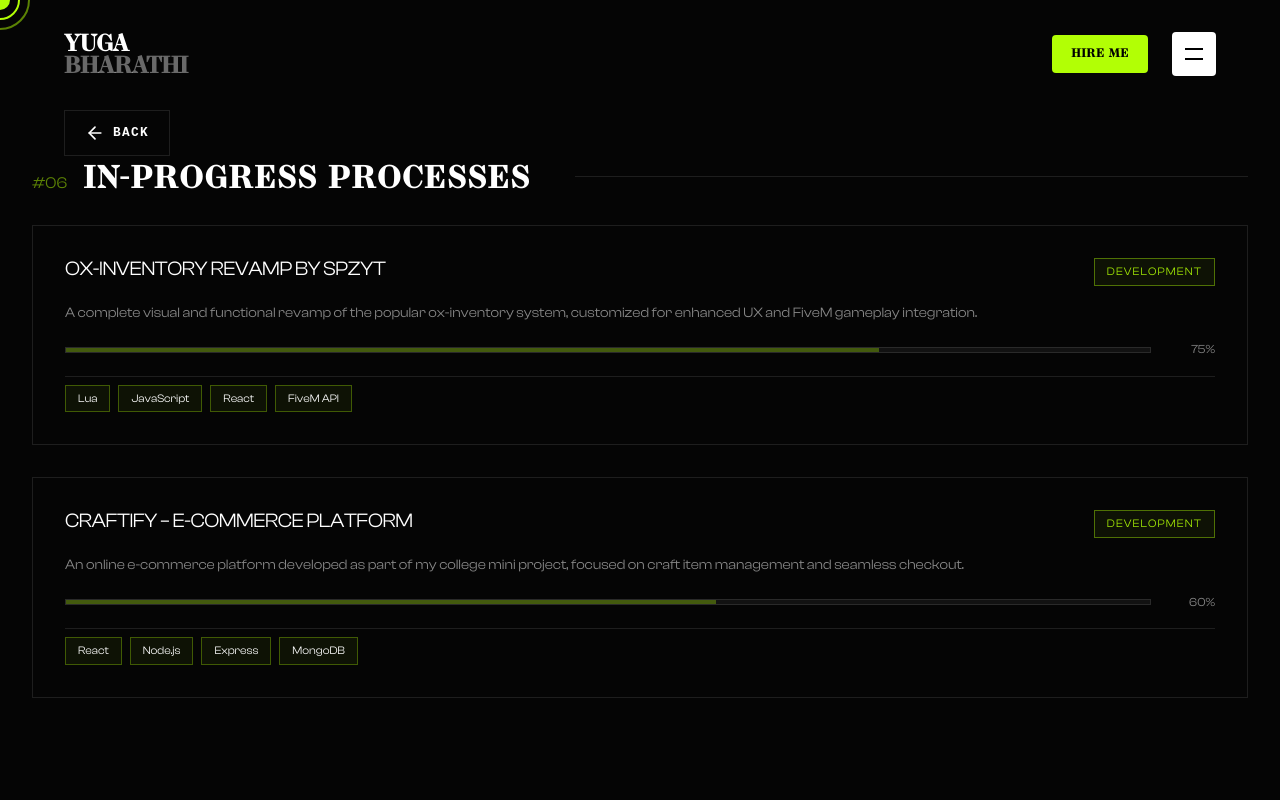
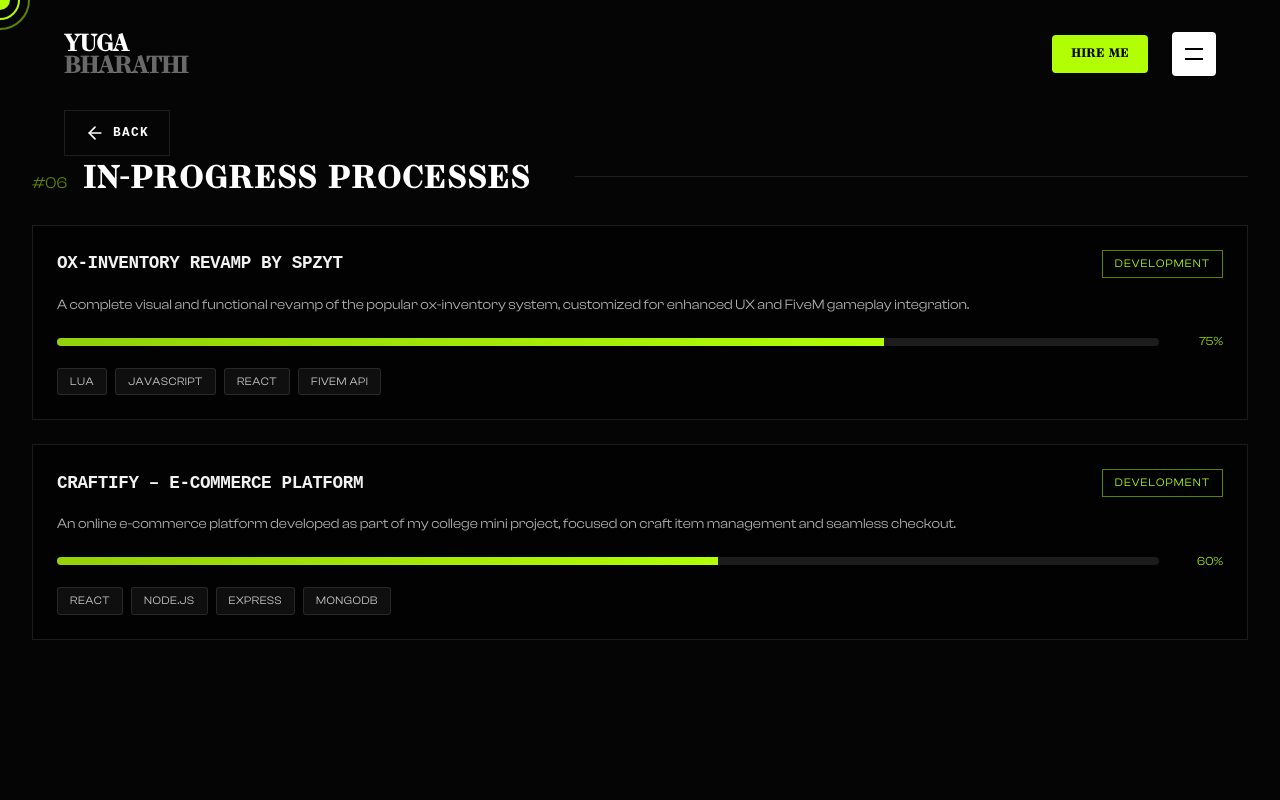
Before and after one commit to spiicez21/SPiceZ-Portfolio, a React (Vite) app: page /in-progress in a window 1280 px wide. Shown: the top 800 px of the page. Built offline with nearby package versions, Linux system fonts and the light colour scheme; a web font is replaced by a local one.

Commit message:
feat: Add new Portfolio page with StackTrace section, detailed footer, and in-progress processes styling.

```diff
--- a/src/components/layout/FooterBar.css
+++ b/src/components/layout/FooterBar.css
@@ -61,7 +61,11 @@
 
 .telemetry-value {
     color: var(--accent);
-    font-weight: 700;
+    font-weight: 300;
+    font-variant-numeric: tabular-nums;
+    min-width: 3.5ch;
+    display: inline-block;
+    text-align: right;
 }
 
 .telemetry-value.text-green {
@@ -78,6 +82,12 @@
     color: #d100d1;
     /* LH44 Purple */
     text-shadow: 0 0 5px rgba(209, 0, 209, 0.5);
+}
+
+/* Fixed width for time numbers */
+.telemetry-value.nums {
+    min-width: 5.5ch;
+    letter-spacing: 0.05em;
 }
 
 .telemetry-sep {
--- a/src/components/sections/InProgressProcesses.css
+++ b/src/components/sections/InProgressProcesses.css
@@ -1,85 +1,79 @@
 .wip-list {
     display: flex;
     flex-direction: column;
-    gap: 2rem;
+    gap: 1.5rem;
 }
 
 .wip-item {
-    border: var(--border-width) solid var(--border);
-    padding: 2rem;
-    background: var(--bg);
-    display: flex;
-    flex-direction: column;
-    gap: 1rem;
-    transition: all 0.3s ease;
+    border: 1px solid rgba(255, 255, 255, 0.1);
+    padding: 1.5rem;
+    background: rgba(0, 0, 0, 0.5);
+    transition: border-color 0.3s ease;
 }
 
 .wip-item:hover {
     border-color: rgba(178, 255, 5, 0.5);
-    box-shadow: 0 4px 16px rgba(178, 255, 5, 0.1);
 }
 
 .wip-header {
     display: flex;
     justify-content: space-between;
-    align-items: flex-start;
-    gap: 1rem;
+    align-items: center;
+    margin-bottom: 1rem;
+    flex-wrap: wrap;
+    gap: 0.75rem;
 }
 
 .wip-title {
     font-family: var(--font-mono);
-    font-size: 1.25rem;
-    font-weight: 400;
-    color: var(--ink);
+    font-size: 1.1rem;
+    font-weight: 600;
+    color: rgba(255, 255, 255, 0.95);
     margin: 0;
 }
 
 .wip-status {
     font-family: var(--font-mono);
     font-size: 0.7rem;
-    color: rgba(178, 255, 5, 0.9);
+    color: rgba(178, 255, 5, 1);
+    padding: 0.25rem 0.75rem;
+    border: 1px solid rgba(178, 255, 5, 0.5);
     text-transform: uppercase;
     letter-spacing: 0.1em;
-    padding: 0.25rem 0.75rem;
-    border: var(--border-width) solid rgba(178, 255, 5, 0.4);
-    background: rgba(178, 255, 5, 0.05);
-    white-space: nowrap;
 }
 
 .wip-description {
-    color: var(--ink-muted);
+    color: rgba(255, 255, 255, 0.7);
     line-height: 1.6;
     font-size: 0.875rem;
+    margin: 0 0 1rem 0;
 }
 
 .wip-progress {
     display: flex;
     align-items: center;
     gap: 1rem;
+    margin-bottom: 1rem;
 }
 
 .progress-bar-container {
     flex: 1;
-    height: 6px;
-    background: rgba(255, 255, 255, 0.05);
-    border: var(--border-width) solid var(--border);
+    height: 8px;
+    background: rgba(255, 255, 255, 0.1);
+    border-radius: 4px;
     overflow: hidden;
-    position: relative;
-    pointer-events: none;
 }
 
 .progress-bar-fill {
     height: 100%;
-    background: rgba(178, 255, 5, 0.3);
+    background: linear-gradient(90deg, rgba(178, 255, 5, 0.8), rgba(178, 255, 5, 1));
     transition: width 0.3s ease;
-    position: relative;
-    pointer-events: none;
 }
 
 .progress-label {
     font-family: var(--font-mono);
     font-size: 0.75rem;
-    color: var(--ink-muted);
+    color: rgba(178, 255, 5, 0.9);
     min-width: 3rem;
     text-align: right;
 }
@@ -88,28 +82,27 @@
     display: flex;
     flex-wrap: wrap;
     gap: 0.5rem;
-    padding-top: 0.5rem;
-    border-top: var(--border-width) solid var(--border);
 }
 
 .tech-badge {
     font-family: var(--font-mono);
     font-size: 0.7rem;
+    color: rgba(255, 255, 255, 0.8);
     padding: 0.25rem 0.75rem;
-    border: var(--border-width) solid rgba(178, 255, 5, 0.3);
-    color: var(--ink);
-    background: rgba(178, 255, 5, 0.05);
-    transition: all 0.2s ease;
+    background: rgba(255, 255, 255, 0.05);
+    border: 1px solid rgba(255, 255, 255, 0.1);
+    border-radius: 3px;
+    text-transform: uppercase;
+    letter-spacing: 0.05em;
 }
 
-.tech-badge:hover {
-    border-color: rgba(178, 255, 5, 0.6);
-    background: rgba(178, 255, 5, 0.1);
-}
+@media (max-width: 768px) {
+    .wip-item {
+        padding: 1.25rem;
+    }
 
-@media (max-width: 640px) {
-    .wip-item {
-        padding: 1.5rem;
+    .wip-title {
+        font-size: 1rem;
     }
 
     .wip-header {
--- a/src/components/sections/StackTrace.css
+++ b/src/components/sections/StackTrace.css
@@ -1,22 +1,39 @@
-/* Scattered Tech Stack Layout with Horizontal Scroll */
+/* Simple Grid Layout - No Horizontal Scroll */
 
-.stack-wrapper {
-    width: 100%;
-    height: 100vh;
-    position: relative;
-    overflow: hidden;
+.stack-container {
+    display: grid;
+    grid-template-columns: repeat(2, 1fr);
+    gap: 3rem;
+    padding: 2rem 0;
 }
 
-.stack-scroll-container {
-    width: 150vw;
-    height: 100%;
-    position: relative;
-    will-change: transform;
+.tech-category {
+    display: flex;
+    flex-direction: column;
+    gap: 1.5rem;
 }
 
-/* Tech Logo Scattered Positioning */
+.category-title {
+    font-family: var(--font-mono);
+    font-size: 0.9rem;
+    font-weight: 600;
+    color: rgba(178, 255, 5, 0.8);
+    text-transform: uppercase;
+    letter-spacing: 0.1em;
+    margin: 0;
+    padding-bottom: 0.5rem;
+    border-bottom: 1px solid rgba(255, 255, 255, 0.1);
+}
+
+.tech-grid {
+    display: grid;
+    grid-template-columns: repeat(auto-fill, minmax(100px, 1fr));
+    gap: 1.5rem;
+}
+
+/* Tech Logo */
 .tech-logo {
-    position: absolute;
+    position: relative;
     cursor: pointer;
     z-index: 1;
     transition: z-index 0s 0.3s;
@@ -29,8 +46,8 @@
 
 /* Tech Icon */
 .tech-icon-scattered {
-    width: 80px;
-    height: 80px;
+    width: 100px;
+    height: 100px;
     display: flex;
     align-items: center;
     justify-content: center;
@@ -96,71 +113,44 @@
 
 /* Responsive Adjustments */
 @media (max-width: 1200px) {
-    .tech-icon-scattered {
-        width: 70px;
-        height: 70px;
-        font-size: 2.5rem;
+    .tech-grid {
+        grid-template-columns: repeat(auto-fill, minmax(90px, 1fr));
+        gap: 1.25rem;
     }
 
-    .hover-card-name {
-        font-size: 1rem;
-    }
-
-    .hover-card-category {
-        font-size: 0.7rem;
+    .tech-icon-scattered {
+        width: 90px;
+        height: 90px;
+        font-size: 2.5rem;
     }
 }
 
 @media (max-width: 768px) {
-    .stack-wrapper {
-        height: 80vh;
+    .stack-container {
+        grid-template-columns: 1fr;
+        gap: 2rem;
     }
 
-    .stack-scroll-container {
-        width: 400vw;
+    .tech-grid {
+        grid-template-columns: repeat(auto-fill, minmax(80px, 1fr));
+        gap: 1rem;
     }
 
     .tech-icon-scattered {
-        width: 60px;
-        height: 60px;
+        width: 80px;
+        height: 80px;
         font-size: 2rem;
     }
 
     .hover-card {
-        padding: 0.75rem 1rem;
+        padding: 0.6rem 1rem;
     }
 
     .hover-card-name {
-        font-size: 0.9rem;
+        font-size: 0.8rem;
     }
 
     .hover-card-category {
         font-size: 0.65rem;
     }
 }
-
-/* Scroll Indicator */
-.stack-wrapper::after {
-    content: '→';
-    position: absolute;
-    bottom: 2rem;
-    right: 2rem;
-    font-size: 2rem;
-    color: rgba(178, 255, 5, 0.5);
-    animation: scrollHint 2s ease-in-out infinite;
-    pointer-events: none;
-}
-
-@keyframes scrollHint {
-
-    0%,
-    100% {
-        transform: translateX(0);
-        opacity: 0.5;
-    }
-
-    50% {
-        transform: translateX(10px);
-        opacity: 1;
-    }
-}
--- a/src/routes/Portfolio.tsx
+++ b/src/routes/Portfolio.tsx
@@ -1,9 +1,13 @@
-import { lazy, Suspense } from 'react';
+import { lazy, Suspense, useEffect } from 'react';
 import NavBar from '../components/layout/NavBar';
 import FooterBar from '../components/layout/FooterBar';
 import HeroBootSequence from '../components/sections/HeroBootSequence';
 import WhoAmI from '../components/sections/WhoAmI';
 import SectionTransitions from '../components/utils/SectionTransitions';
+import { ScrollTrigger } from 'gsap/ScrollTrigger';
+import { gsap } from 'gsap';
+
+gsap.registerPlugin(ScrollTrigger);
 
 const VerifiedCredentials = lazy(() => import('../components/sections/VerifiedCredentials'));
 const GitHubActivity = lazy(() => import('../components/sections/GitHubActivity'));
@@ -13,6 +17,25 @@ const WorkNavigation = lazy(() => import('../components/sections/WorkNavigation'
 const BossesDefeated = lazy(() => import('../components/sections/BossesDefeated'));
 
 const Portfolio = () => {
+    // Refresh ScrollTrigger on mount and resize to prevent section hiding
+    useEffect(() => {
+        const refreshScrollTrigger = () => {
+            setTimeout(() => {
+                ScrollTrigger.refresh();
+            }, 100);
+        };
+
+        // Refresh after initial load
+        refreshScrollTrigger();
+
+        // Refresh on window resize
+        window.addEventListener('resize', refreshScrollTrigger);
+
+        return () => {
+            window.removeEventListener('resize', refreshScrollTrigger);
+        };
+    }, []);
+
     return (
         <div className="portfolio-page">
             <NavBar />
```
Also changed, not shown: src/components/sections/StackTrace.tsx (+17 -65 lines).
